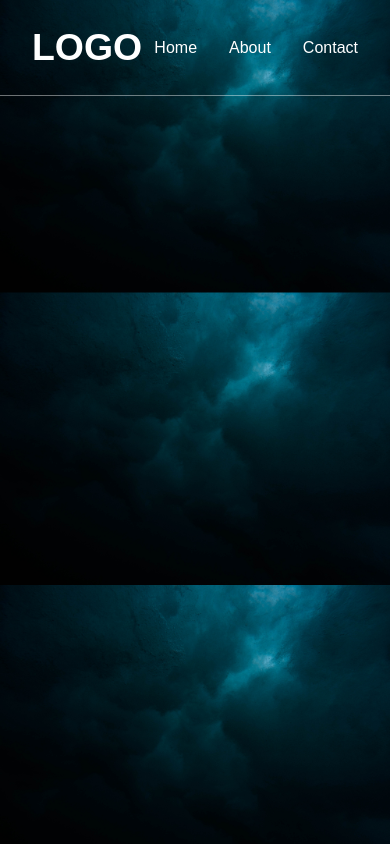
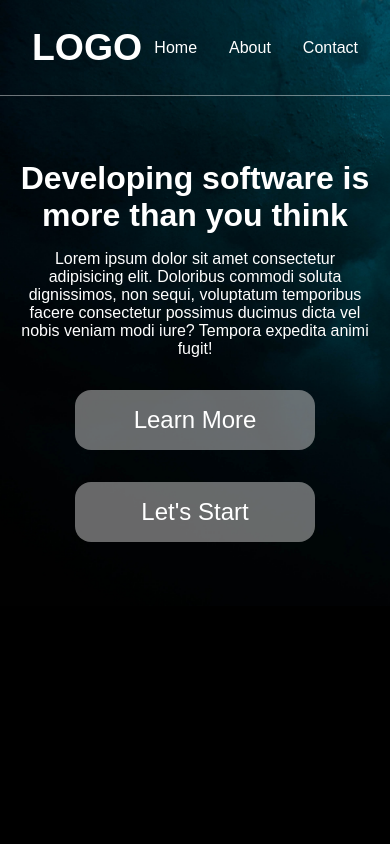
Before and after one commit to aniltarar/blueThemeOnePageTrain, a plain HTML site: page index.html in a window 390 px wide. Drawn offline with Linux system fonts and the light colour scheme.

Commit message:
Content and Site End. Stay with enjoy learning.

```diff
--- a/index.html
+++ b/index.html
@@ -24,13 +24,20 @@
                 </div>
             </div>
         </nav>
-
-
     </header>
     <!-- Header End -->
 
     <!-- Section Start -->
+    <section class="container content">
+        <h1>Developing software is more than you think</h1>
+        <p>Lorem ipsum dolor sit amet consectetur adipisicing elit. Doloribus commodi soluta dignissimos, non sequi, voluptatum temporibus facere consectetur possimus ducimus dicta vel nobis veniam modi iure? Tempora expedita animi fugit!</p>
+        <div class="section-buttons">
+            <a href="">Learn More</a>
+            <a href="">Let's Start</a>
+        </div>
 
+
+    </section>
     <!-- Section End -->
 </body>
 </html>
--- a/style.css
+++ b/style.css
@@ -9,8 +9,11 @@
 body {
     font-family: 'Poppins', sans-serif;
     background-image: url(images/bg.jpg);
+    background-repeat: no-repeat;
     background-size: cover;
     color: white;
+    background-color: black;
+    min-height: 400px;
 }
 .container {
     width: 80%;
@@ -41,11 +44,17 @@ header nav {
     display: flex;
     column-gap: 2em;
 }
+.menu ul li {
+    list-style: none;
+}
 .menu ul li a {
     color: white;
     text-decoration: none;
     font-size: 1.5em;
 
+}
+.menu ul li a:hover {
+    color: #0ba2c0;;
 }
 .menu .menu-button a {
     color: #0ba2c0;;
@@ -59,11 +68,49 @@ header nav {
     border-radius: .4em;
     border: 1px white solid;
 }
-.menu ul li {
-    list-style: none;
+.menu .menu-button:hover {
+    background-color: #fff;
+    border: 1px black solid;
+    transition: .5s;
 }
+/* Header CSS Codes End */
+/* Section CSS Codes Start */
+.content {
+    color: white;
+    height: 100%;
+    padding: 6rem 0;
+    text-align: center;
+}
+.content h1 {
+    font-size: 4rem;
+    margin: 2rem;
+}
+.content p {
+    font-size: 1.5rem;
+    margin: 2rem;
+}
+.section-buttons {
+    display: flex;
+    justify-content: center;
+    column-gap: 3rem ;
+}
+.section-buttons a {
+    background-color: rgba(220, 220, 220, 0.467);
+    color: white;
+    text-decoration: none;
+    padding: 1rem;
+    border-radius: 1rem;
+    margin: 1rem;
+    width: 15rem;
+    font-size: 1.5em;
 
-/* Header CSS Codes End */
+}
+.section-buttons a:hover {
+   background-color: #fff;
+   color: black;
+   transition: .5s;
+}
+/* Section CSS Codes End */
 
 /* Responsive CSS Codes Start */
 @media (max-width: 724px) {
@@ -83,6 +130,22 @@ display: none; }
     .container .menu ul li a {
         font-size: 1em;
     }
+
+    .content {
+        padding: 3rem 0;
     }
-
+    .content h1 {
+        font-size: 2rem;
+        margin: 1rem;
+    }
+    .content p {
+        font-size: 1rem;
+        margin: 1rem;
+    }
+    .section-buttons {
+        display: flex;
+        flex-direction: column;
+        align-items: center;
+    }
+}
 /* Responsive CSS Codes End */
```
